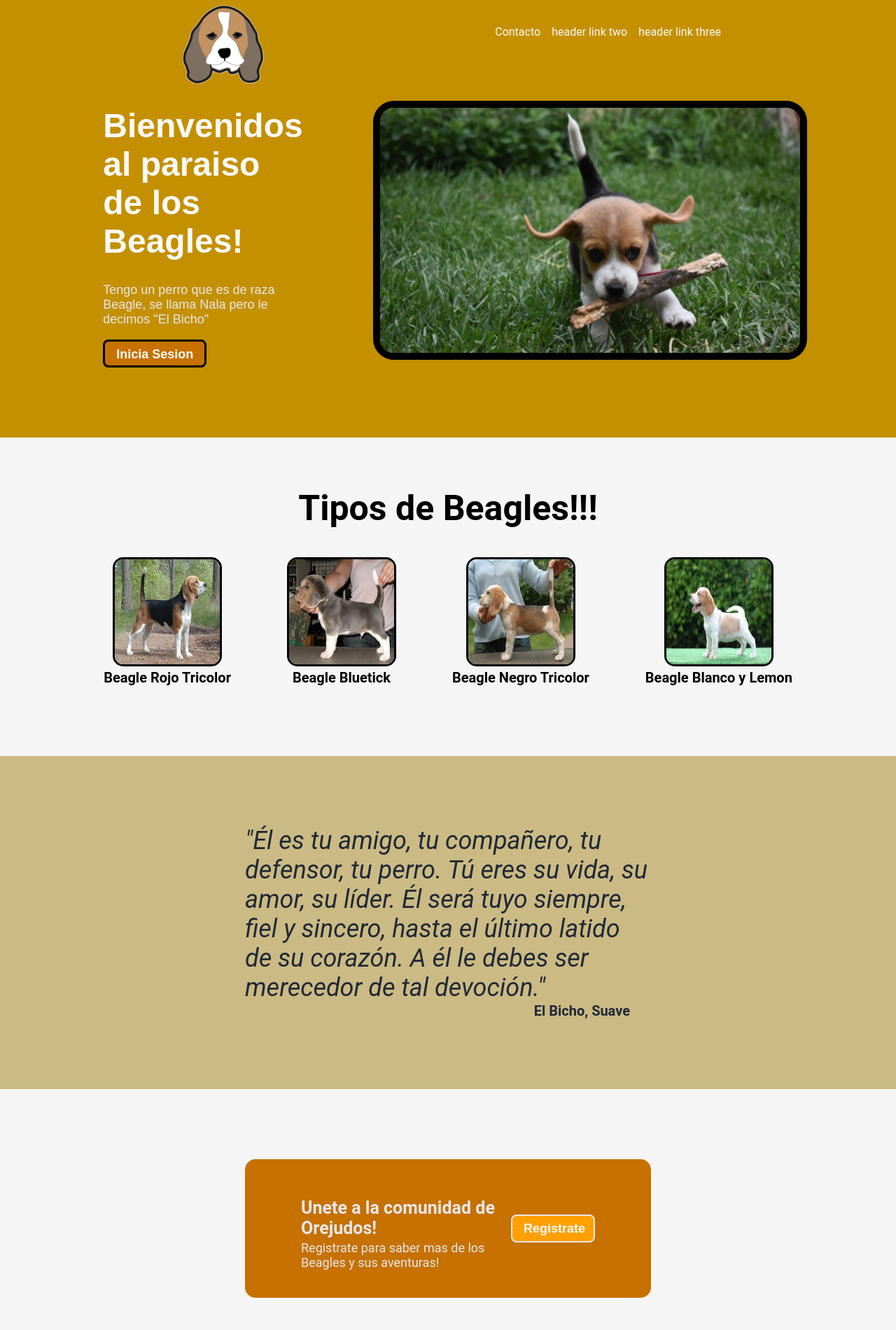
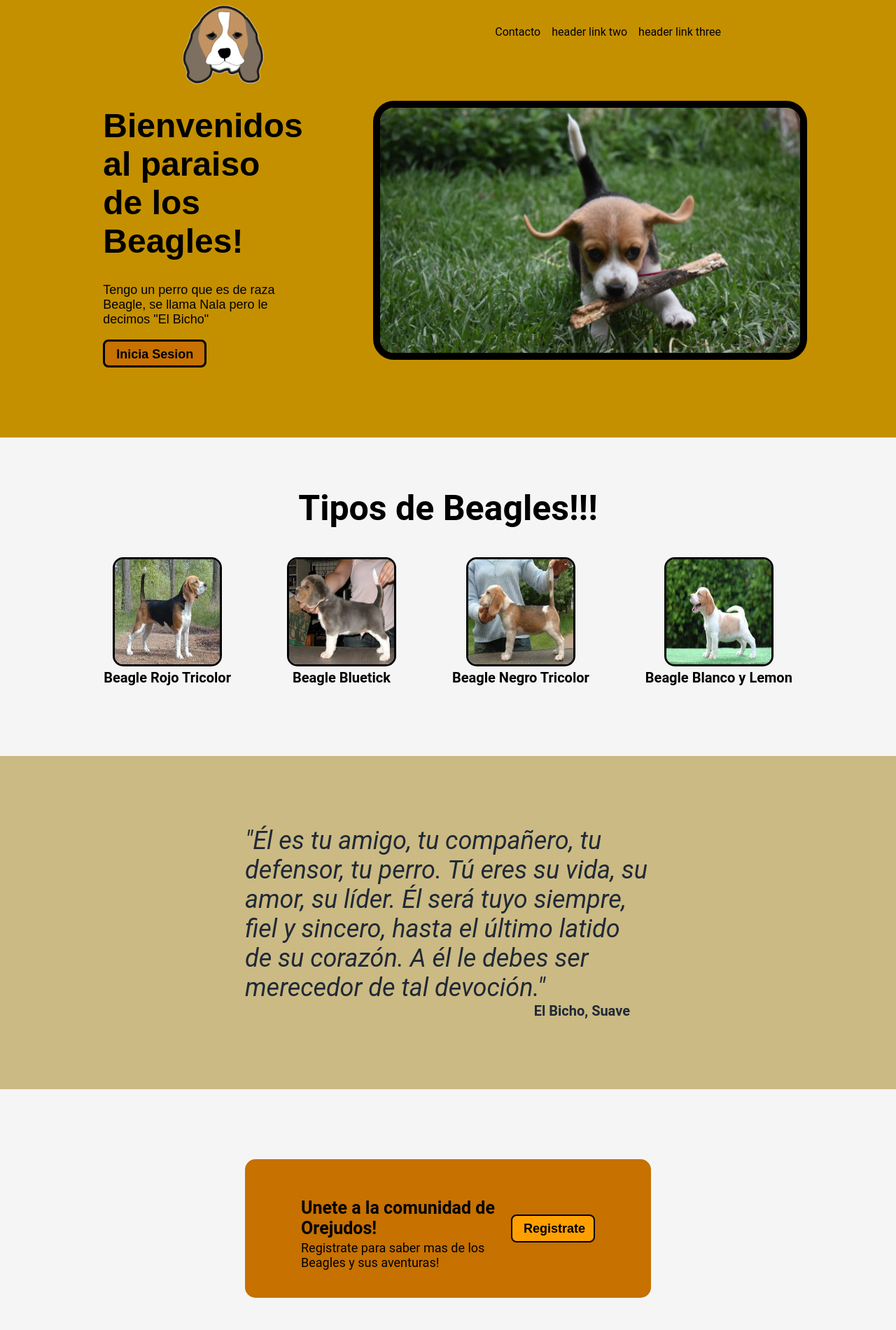
Before and after one commit to NicolaVilla/Beagle-WebPage, a plain HTML site: page index.html in a window 1280 px wide. Shown: the top 1900 px of the page at 70% size. Drawn offline with Linux system fonts and the light colour scheme.

Commit message:
CAMBIOS EN LOS COLORES

```diff
--- a/style.css
+++ b/style.css
@@ -20,7 +20,7 @@ body{
    padding-top: 20px;
 
     background-color: #c49000;
-    color: #F9FAF8;
+    color: black;
 
 
     display: flex;
@@ -65,7 +65,7 @@ ul.header-links{
     padding-top: 0;
 
     background-color: #c49000;
-    color: #F9FAF8;
+    color:  black;
 
     padding-right: 250px;
     padding-left: 250px;
@@ -88,7 +88,7 @@ ul.header-links{
 .content-subtext{
     font-family: "Hero Secondaty text", sans-serif;
     font-size: 18px;
-    color: #E5E7EB;
+    color: black;
 }
 .content-right{
 
@@ -112,7 +112,7 @@ ul.header-links{
 
 button{
     background-color: #c67100;
-    color: #F9FAF8;
+    color: black;
 
     width: 120px;
     height: 40px;
@@ -216,7 +216,7 @@ button{
     margin-right: 350px;
 
     background-color: #c67100;
-    color: #E5E7EB;
+    color: black;
 
     border-radius: 15px;
 
@@ -249,7 +249,7 @@ button{
 
 .signup-button{
     background-color: #ffa000;
-    border: 2px solid #E5E7EB;
+    border: 2px solid black;
 }
 
 /* SEXTA LINEA*/
@@ -259,7 +259,7 @@ button{
    height: 100px;
 
     background-color: #c49000;
-    color: #E5E7EB;
+    color: black;
 
     text-align: center;
 
```
